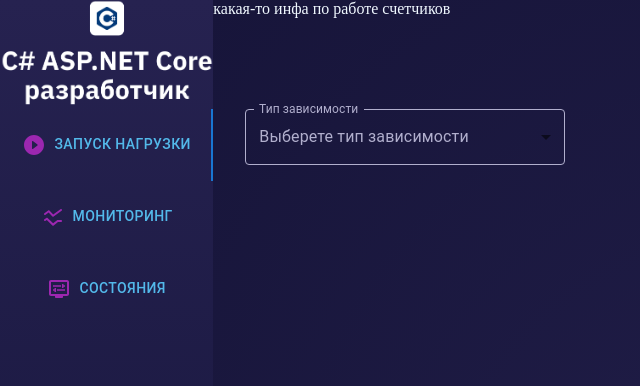
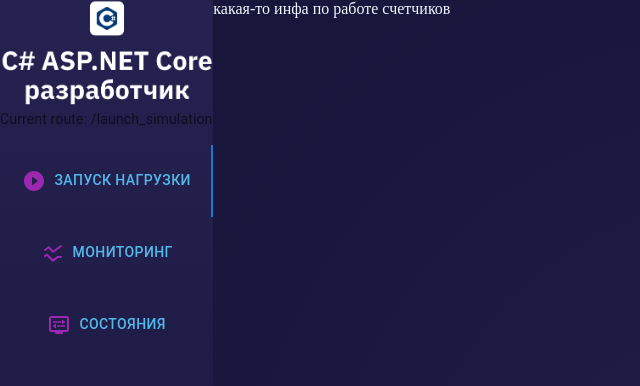
Before and after one commit to Mikhuil-Kop/AspNetGroupUserFunctionality, a React (Create React App) app in the folder frontend/: page /launch_simulation in a window 1280 px wide. Shown: the top 386 px of the page, without its empty margins (0-640 px from the left). Built offline with nearby package versions, Linux system fonts and the light colour scheme.

Commit message:
добавлен роутинг: redux сохранение роута, переключение между вкладками

```diff
--- a/frontend/src/Components/App/App.tsx
+++ b/frontend/src/Components/App/App.tsx
@@ -1,10 +1,13 @@
-import './App.css'
+import './App.css';
 import Navigation from "../Navigation/Navigation";
-import PlotArea from "../PlotArea/PlotArea"
+import { useAppSelector } from '../..';
+import Content from '../../Content/Content';
 
 const logo = require('../../Images/logo.png')
 
 const App = () => {
+    let selectedRoute = useAppSelector(state => state.route);
+
     return (
         <div className="app">
             <div className="left__column">
@@ -22,9 +25,8 @@
                     какая-то инфа по работе счетчиков
                 </div>
 
-                <div className="plot__area">
-                    <PlotArea />
-                </div>
+                <Content currRoute={selectedRoute} />
+
             </div>
 
         </div>
--- a/frontend/src/Components/Navigation/Navigation.tsx
+++ b/frontend/src/Components/Navigation/Navigation.tsx
@@ -1,20 +1,100 @@
-import { Tab, Tabs } from "@mui/material"
+import Box from '@mui/material/Box';
+import Tabs from '@mui/material/Tabs';
+import Tab from '@mui/material/Tab';
+import Typography from '@mui/material/Typography';
 import NavigationButton from "../NavigationButton/NavigationButton";
-import { useState } from "react";
+import {
+    MemoryRouter,
+    Route,
+    Routes,
+    Link,
+    matchPath,
+    useLocation,
+} from 'react-router-dom';
+import { StaticRouter } from 'react-router-dom/server';
 import SsidChartRoundedIcon from '@mui/icons-material/SsidChartRounded';
 import PlayCircleFilledWhiteRoundedIcon from '@mui/icons-material/PlayCircleFilledWhiteRounded';
 import DisplaySettingsRoundedIcon from '@mui/icons-material/DisplaySettingsRounded';
+import { useEffect, useState } from "react";
+import { route } from '../../Redux/route/routeConstants';
+import { useAppDispatch, useAppSelector } from '../..';
+import { routeActions } from '../../Redux/route/routeActions';
 
-const Navigation = () => {
-    console.log(process.env.REACT_APP_NAVIGATION_TAB_COLOR);
+const routes = route;
+
+const useRouteMatch = (patterns: readonly string[]) => {
+    const { pathname } = useLocation();
+
+    for (let i = 0; i < patterns.length; i += 1) {
+        const pattern = patterns[i];
+        const possibleMatch = matchPath(pattern, pathname);
+        if (possibleMatch !== null) {
+        return possibleMatch;
+        }
+    }
+
+    return null;
+}
+
+const Router = (props: { children?: React.ReactNode }) => {
+    const { children } = props;
+    if (typeof window === 'undefined') {
+        return <StaticRouter location={routes.launchSimulation}>{children}</StaticRouter>;
+    }
+
+    return (
+        <MemoryRouter initialEntries={[routes.launchSimulation]} initialIndex={0}>
+            {children}
+        </MemoryRouter>
+    );
+}
+
+const CurrentRoute = () => {
+    const location = useLocation();
+
+    return (
+      <Typography variant="body2" sx={{ pb: 2 }} color="text.secondary">
+        Current route: {location.pathname}
+      </Typography>
+    );
+  }
+
+const CustomTabs = () => {
+    // You need to provide the routes in descendant order.
+    // This means that if you have nested routes like:
+    // users, users/new, users/edit.
+    // Then the order should be ['users/add', 'users/edit', 'users'].
+    const routeMatch = useRouteMatch([routes.launchSimulation, routes.monitoring, routes.states]);
+    const currentTab = routeMatch?.pattern?.path;
+
     const textColor = process.env.REACT_APP_NAVIGATION_TAB_COLOR === undefined
         ? '#53B9EA'
         : `#${process.env.REACT_APP_NAVIGATION_TAB_COLOR}`;
 
-    const [tabState, setTabState] = useState(0);
-    const handleTabs = (value: number) => {
+    const [tabState, setTabState] = useState(routes.launchSimulation);
+
+    const handleTabs = (value: string) => {
         setTabState(value);
     }
+
+    const dispatch = useAppDispatch();
+    let route = useAppSelector(state => state.route);
+
+    const changeRoute = (selectedRoute: string) => {
+        dispatch({
+            type: routeActions.CHANGE,
+            payload: {
+                newRoute: selectedRoute
+            }
+        });
+    }
+
+    let location = useLocation();
+
+    useEffect(() => {
+        changeRoute(location.pathname);
+        setTabState(location.pathname);
+    }, [location.pathname])
 
     return (
         <Tabs
@@ -27,28 +107,50 @@
             <Tab
                 icon={<PlayCircleFilledWhiteRoundedIcon color="secondary"/>}
                 iconPosition="start"
-                resource="/launch_simulation"
-                value={0}
+                value={routes.launchSimulation}
                 label={
                     <NavigationButton color={textColor} label="Запуск нагрузки"/>
-                } />
+                }
+                to={routes.launchSimulation}
+                component={Link}
+                />
             <Tab
                 icon={<SsidChartRoundedIcon color="secondary" />}
                 iconPosition="start"
-                resource="/monitoring"
-                value={1}
+                value={routes.monitoring}
                 label={
                     <NavigationButton color={textColor} label="Мониторинг"/>
-                } />
+                }
+                to={routes.monitoring}
+                component={Link}
+                />
             <Tab
                 icon={<DisplaySettingsRoundedIcon color="secondary"/>}
                 iconPosition="start"
-                resource="/states"
-                value={2}
+                value={routes.states}
                 label={
                     <NavigationButton color={textColor} label="Состояния"/>
-                } />
+                }
+                to={routes.states}
+                component={Link}
+                />
         </Tabs>
+    );
+}
+
+const Navigation = () => {
+    return (
+        <Router>
+            <Routes>
+                <Route path="*" element={<CurrentRoute />} />
+                <Route path={routes.launchSimulation} element={<CurrentRoute />} />
+                <Route path={routes.monitoring} element={<CurrentRoute />} />
+                <Route path={routes.states} element={<CurrentRoute />} />
+            </Routes>
+            <Box>
+                <CustomTabs />
+            </Box>
+        </Router>
     )
 }
 
--- /dev/null
+++ b/frontend/src/Content/Content.tsx
@@ -0,0 +1,34 @@
+import PlotArea from "../Components/PlotArea/PlotArea";
+import { route } from "../Redux/route/routeConstants";
+import { State } from "../Redux/route/routeReducer";
+
+interface ContentProps{
+    currRoute: State
+}
+
+const Content = (props: ContentProps) => {
+    let {currRoute} = props;
+
+    switch (currRoute.route){
+        case route.launchSimulation:
+            return (
+                <div className="launch__simulation"></div>
+            )
+        case route.monitoring:
+            return (
+                <div className="plot__area">
+                    <PlotArea />
+                </div>
+            );
+        case route.states:
+            return (
+                <div className="states"></div>
+            );
+        default:
+            return (
+                <div className="empty"></div>
+            );
+    }
+}
+
+export default Content;
--- /dev/null
+++ b/frontend/src/Redux/route/routeActions.ts
@@ -0,0 +1,3 @@
+export const routeActions = {
+    CHANGE: 'CHANGE'
+};
--- /dev/null
+++ b/frontend/src/Redux/route/routeConstants.ts
@@ -0,0 +1,5 @@
+export const route = {
+    launchSimulation: '/launch_simulation',
+    monitoring: '/monitoring',
+    states: '/states'
+};
--- /dev/null
+++ b/frontend/src/Redux/route/routeReducer.ts
@@ -0,0 +1,31 @@
+import { routeActions } from "./routeActions"
+import { route } from "./routeConstants"
+
+export type State = {
+    route: string
+}
+
+export type Action = {
+    type: string,
+    payload?: any
+}
+
+export const initState: State = {
+    route: route.launchSimulation
+};
+
+export default (state: State = initState, action: Action): any => {
+    switch (action.type){
+        case routeActions.CHANGE:
+            if (!action.payload)
+                return { ...state};
+            else{
+                if (action.payload?.newRoute)
+                    return { route: action.payload.newRoute };
+                else
+                    return { ...state};
+            }
+        default:
+            return { ...state };
+    }
+}
--- a/frontend/src/index.tsx
+++ b/frontend/src/index.tsx
@@ -5,12 +5,14 @@
 import plotTypeReducer from './Redux/plotType/plotTypeReducer';
 import { Provider, useDispatch, useSelector } from 'react-redux';
 import { configureStore } from "@reduxjs/toolkit"
+import routeReducer from './Redux/route/routeReducer';
 
 
 export const storage = configureStore(
   {
     reducer: {
       plotType: plotTypeReducer,
+      route: routeReducer
     }
   }
 );
@@ -24,7 +26,7 @@
 );
 root.render(
   <Provider store={storage}>
-    <App/>
+    <App key={document.location.href} />
   </Provider>
 
 );
```
